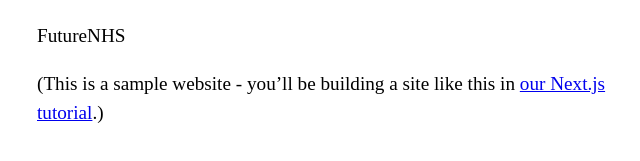
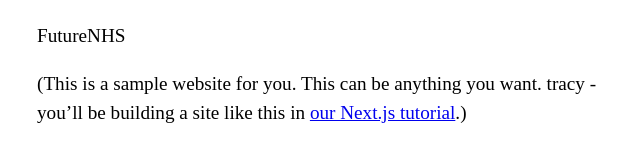
Before and after one commit to catherinepollard/futurenhs-platform, a Next.js app in the folder frontend/: page / in a window 1280 px wide. Shown: the part 253-414 px from the top of the page, without its empty margins (315-955 px from the left). Built offline with nearby package versions, Linux system fonts and the light colour scheme.

Commit message:
changed copy on main page tracy

```diff
--- a/frontend/pages/index.tsx
+++ b/frontend/pages/index.tsx
@@ -12,7 +12,7 @@
       <section className={utilStyles.headingMd}>
         <p>FutureNHS</p>
         <p>
-          (This is a sample website - you’ll be building a site like this in{" "}
+          (This is a sample website for you. This can be anything you want. tracy  - you’ll be building a site like this in{" "}
           <a href="https://nextjs.org/learn">our Next.js tutorial</a>.)
         </p>
       </section>
```
